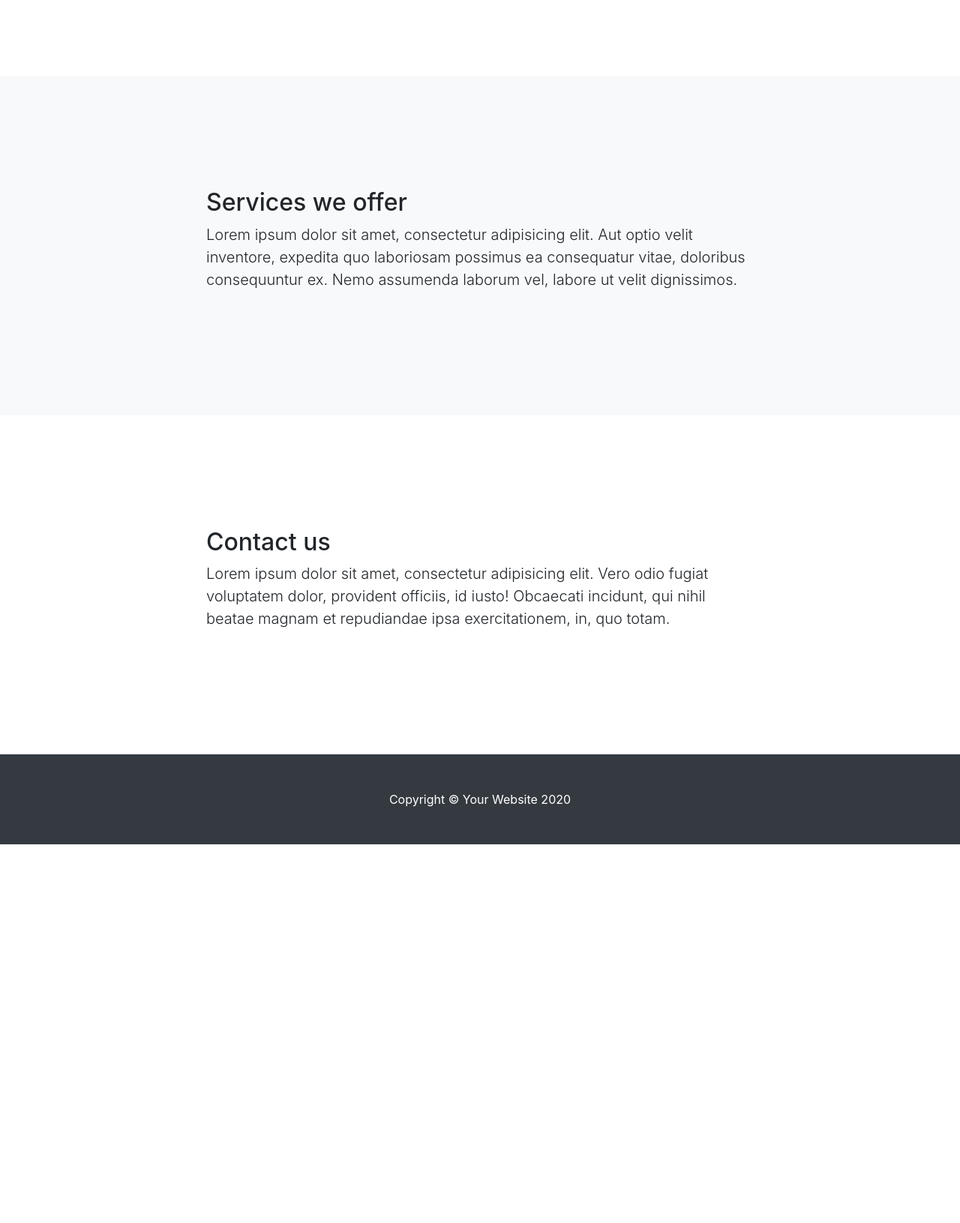
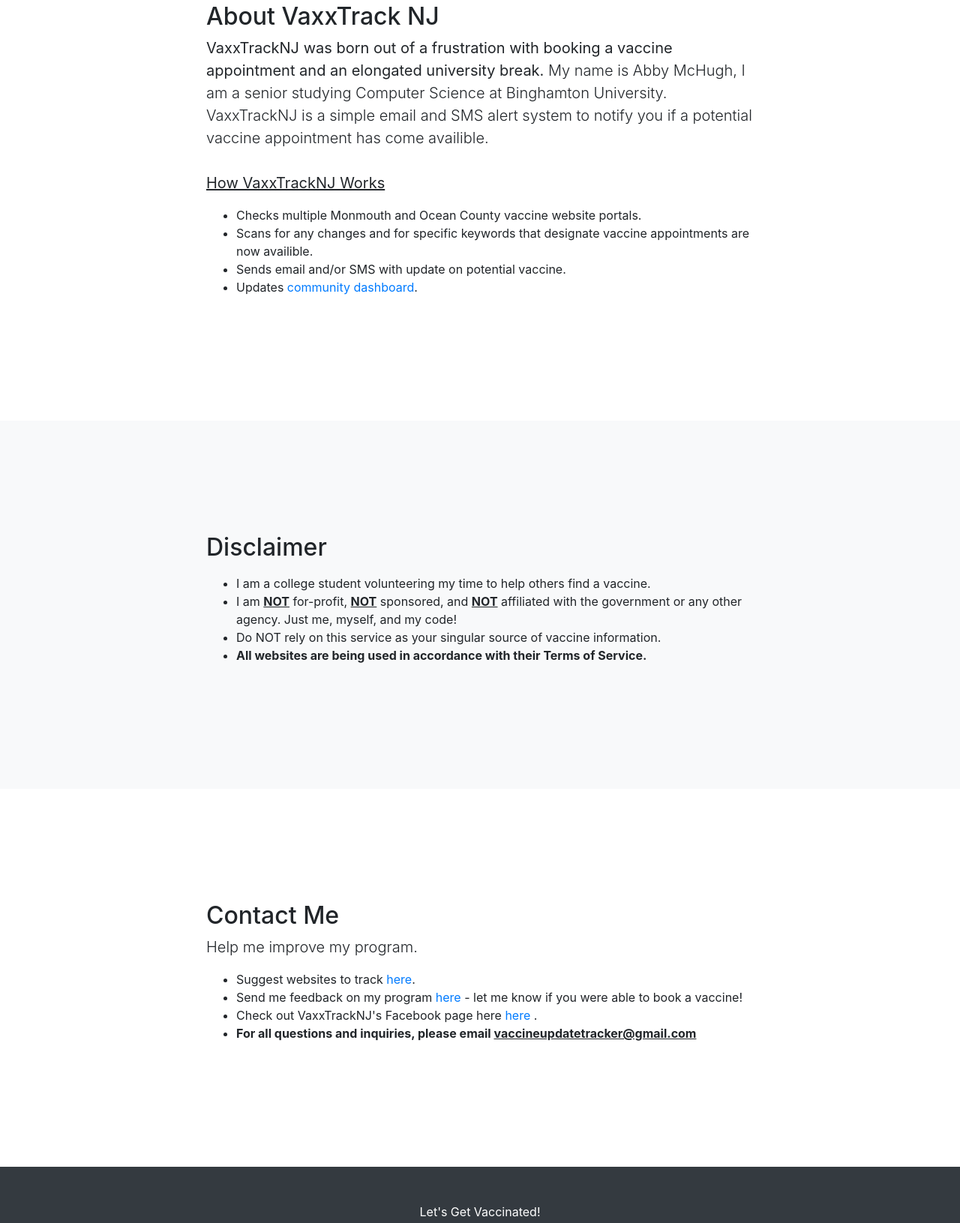
Before and after one commit to amchugh2/vaxxchecknj, a website with bundled scripts: page index.html in a window 1280 px wide. Shown: the part 845-2476 px from the top of the page at 75% size. Before the commit the page ends 1971 px from the top, so only its background shows below. Built offline with nearby package versions, Linux system fonts and the light colour scheme.

Commit message:
Update index.html

```diff
--- a/index.html
+++ b/index.html
@@ -8,7 +8,8 @@
   <meta name="description" content="">
   <meta name="author" content="">
 
-  <title>Scrolling Nav - Start Bootstrap Template</title>
+  <title>VaxxTrackNJ</title>
+  <link rel="shortcut icon" type="png" href="file:///Users/abigailmchugh/Desktop/Vaccine/favicon.png"/>
 
   <!-- Bootstrap core CSS -->
   <link href="vendor/bootstrap/css/bootstrap.min.css" rel="stylesheet">
@@ -23,7 +24,7 @@
   <!-- Navigation -->
   <nav class="navbar navbar-expand-lg navbar-dark bg-dark fixed-top" id="mainNav">
     <div class="container">
-      <a class="navbar-brand js-scroll-trigger" href="#page-top">Start Bootstrap</a>
+      <a class="navbar-brand js-scroll-trigger" href="#page-top">VaxxTrackNJ</a>
       <button class="navbar-toggler" type="button" data-toggle="collapse" data-target="#navbarResponsive" aria-controls="navbarResponsive" aria-expanded="false" aria-label="Toggle navigation">
         <span class="navbar-toggler-icon"></span>
       </button>
@@ -33,7 +34,7 @@
             <a class="nav-link js-scroll-trigger" href="#about">About</a>
           </li>
           <li class="nav-item">
-            <a class="nav-link js-scroll-trigger" href="#services">Services</a>
+            <a class="nav-link js-scroll-trigger" href="#services">Disclaimer</a>
           </li>
           <li class="nav-item">
             <a class="nav-link js-scroll-trigger" href="#contact">Contact</a>
@@ -45,8 +46,14 @@
 
   <header class="bg-primary text-white">
     <div class="container text-center">
-      <h1>Welcome to Scrolling Nav</h1>
-      <p class="lead">A landing page template freshly redesigned for Bootstrap 4</p>
+      <h1>VaxxTrack NJ - A Free Vaccine Website Tracker for Monmouth and Ocean Counties, NJ</h1>
+      <br>
+      <p class="lead">A homebrewed, automated vaccine tracker for Monmouth and Ocean Counties (looking to expand soon)!
+        <br>
+        <br>
+        This is a <b><u>volunteer effort to help my community.</u></b> Please read the <a href="#services" style="color:white" class="js-scroll-trigger"><b>disclaimer</b></a>
+        before signing up for VaxxTrackNJ.
+      </p>
     </div>
   </header>
 
@@ -54,25 +61,43 @@
     <div class="container">
       <div class="row">
         <div class="col-lg-8 mx-auto">
-          <h2>About this page</h2>
-          <p class="lead">This is a great place to talk about your webpage. This template is purposefully unstyled so you can use it as a boilerplate or starting point for you own landing page designs! This template features:</p>
+          <h1 style="text-align:center;">Sign Up for VaxxTrackNJ <a href="https://tinyurl.com/vaxxtracknjsignup" target="_blank">Here!</a> </h1>
+          <h1 style="text-align:center;">Check Out The <a href="https://tinyurl.com/vaxxtracknj" target="_blank">Community Dashboard</a>.</h1>
+          <br>
+          <br>
+          <h2>About VaxxTrack NJ</h2>
+          <p class="lead"> <b>VaxxTrackNJ was born out of a frustration with booking a vaccine appointment and an elongated university break. </b> My name is Abby McHugh, I am a senior
+            studying Computer Science at Binghamton University. VaxxTrackNJ is a simple email and SMS alert system to notify you if a potential vaccine appointment has come availible.
+          <br>
+          <br>
+          <b><u>How VaxxTrackNJ Works</u></b></p>
           <ul>
-            <li>Clickable nav links that smooth scroll to page sections</li>
-            <li>Responsive behavior when clicking nav links perfect for a one page website</li>
-            <li>Bootstrap's scrollspy feature which highlights which section of the page you're on in the navbar</li>
-            <li>Minimal custom CSS so you are free to explore your own unique design options</li>
+            <li>Checks multiple Monmouth and Ocean County vaccine website portals.</li>
+            <li>Scans for any changes and for specific keywords that designate vaccine appointments are now availible.</li>
+            <li>Sends email and/or SMS with update on potential vaccine.</li>
+            <li>Updates <a href="https://tinyurl.com/vaxxtracknj" target="_blank">community dashboard</a>.
+            </li>
           </ul>
         </div>
       </div>
     </div>
   </section>
 
+
   <section id="services" class="bg-light">
     <div class="container">
       <div class="row">
         <div class="col-lg-8 mx-auto">
-          <h2>Services we offer</h2>
-          <p class="lead">Lorem ipsum dolor sit amet, consectetur adipisicing elit. Aut optio velit inventore, expedita quo laboriosam possimus ea consequatur vitae, doloribus consequuntur ex. Nemo assumenda laborum vel, labore ut velit dignissimos.</p>
+          <h2>Disclaimer</h2>
+          <p class="lead">
+            <ul>
+              <li>I am a college student volunteering my time to help others find a vaccine.</li>
+              <li>I am <b><u>NOT</u></b> for-profit, <b><u>NOT</u></b> sponsored, and <b><u>NOT</u></b> affiliated with the government or any other agency. Just me, myself, and my code!</li>
+              <li>Do NOT rely on this service as your singular source of vaccine information.</li>
+              <li><b>All websites are being used in accordance with their Terms of Service.
+              </b></li>
+            </ul>
+          </p>
         </div>
       </div>
     </div>
@@ -82,8 +107,17 @@
     <div class="container">
       <div class="row">
         <div class="col-lg-8 mx-auto">
-          <h2>Contact us</h2>
-          <p class="lead">Lorem ipsum dolor sit amet, consectetur adipisicing elit. Vero odio fugiat voluptatem dolor, provident officiis, id iusto! Obcaecati incidunt, qui nihil beatae magnam et repudiandae ipsa exercitationem, in, quo totam.</p>
+          <h2>Contact Me</h2>
+          <p class="lead">Help me improve my program.
+            <ul>
+              <li>Suggest websites to track <a href="https://tinyurl.com/vaxxtracknjsuggestions" target="_blank">here</a>.</li>
+              <li>Send me feedback on my program <a href="https://tinyurl.com/vaxxtracknjfeedback" target="_blank">here</a> - let me know if you were able to book a vaccine! </li>
+              <li>Check out VaxxTrackNJ's Facebook page here <a href="https://tinyurl.com/vaxxtracknj" target="_blank">here</a> .</li>
+              <li><b>For all questions and inquiries, please email <u>vaccineupdatetracker@gmail.com</u></b>
+              </b></li>
+            </ul>
+
+          </p>
         </div>
       </div>
     </div>
@@ -92,7 +126,7 @@
   <!-- Footer -->
   <footer class="py-5 bg-dark">
     <div class="container">
-      <p class="m-0 text-center text-white">Copyright &copy; Your Website 2020</p>
+      <p class="m-0 text-center text-white">Let's Get Vaccinated!</p>
     </div>
     <!-- /.container -->
   </footer>
```
